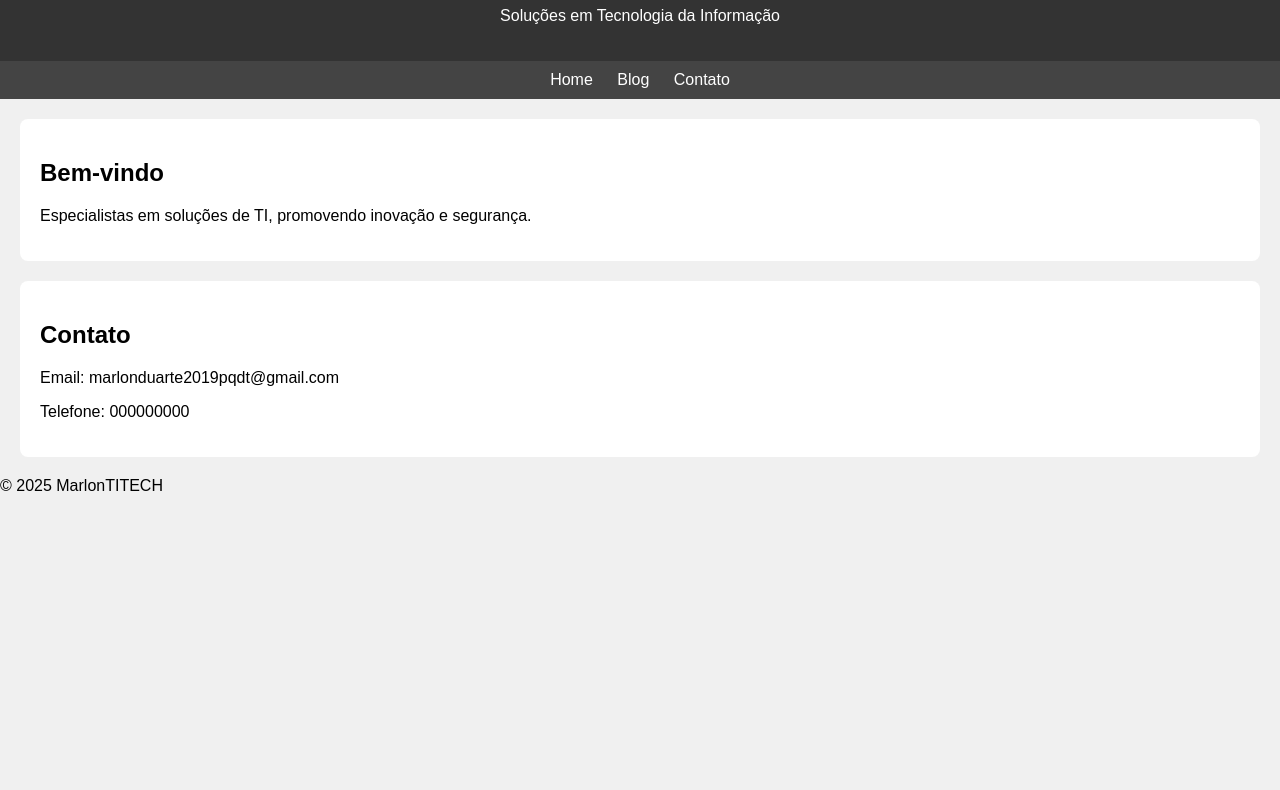
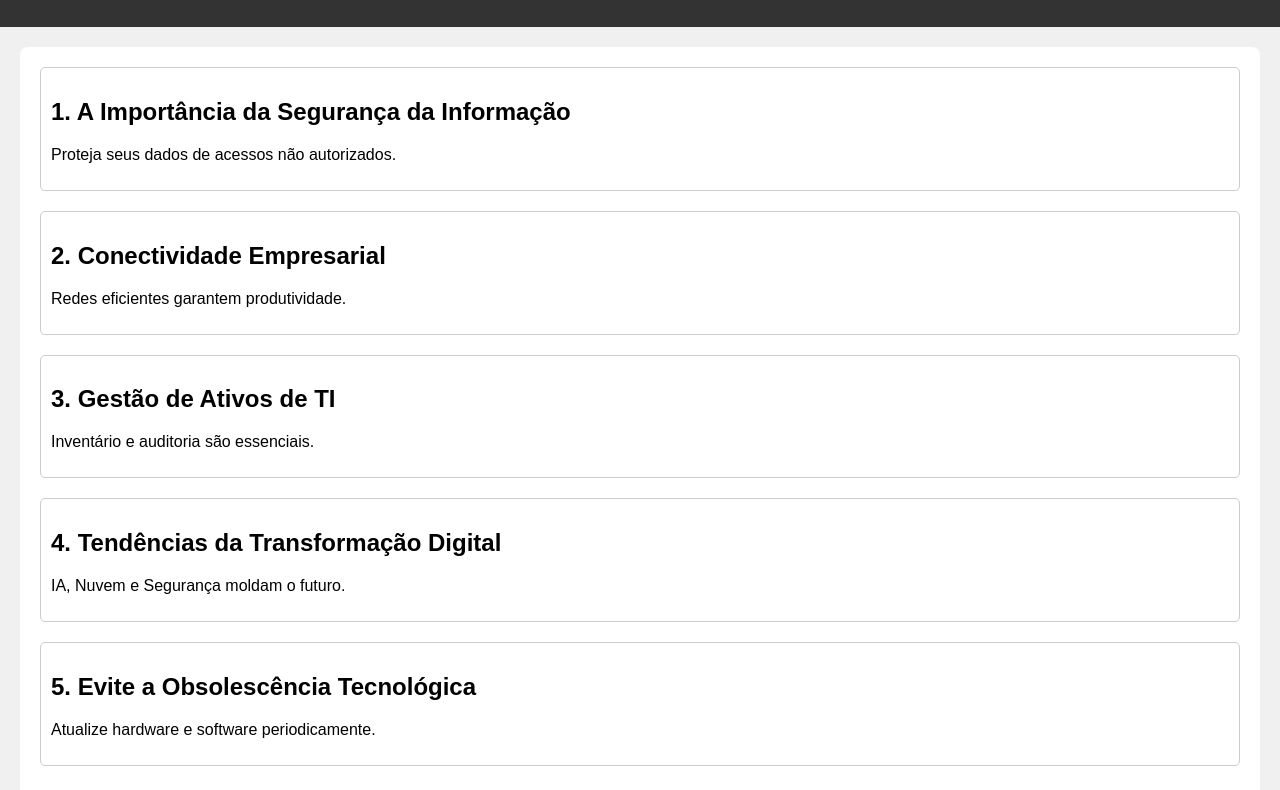
Before and after one commit to emersongracindo/site, a plain HTML site: page index.html in a window 1280 px wide. Shown: the part 93-883 px from the top of the page. Before the commit the page ends 800 px from the top, so only its background shows below. Drawn offline with Linux system fonts and the light colour scheme.

Commit message:
Add files via upload

```diff
--- a/index.html
+++ b/index.html
@@ -4,33 +4,39 @@
 <head>
     <meta charset="UTF-8">
     <meta name="viewport" content="width=device-width, initial-scale=1.0">
-    <title>MarlonTITECH - Tecnologia da Informação</title>
+    <title>Blog - MarlonTITECH</title>
     <style>
         body { font-family: Arial; margin: 0; padding: 0; background: #f0f0f0; }
         header { background: #333; color: #fff; padding: 20px; text-align: center; }
-        nav { background: #444; padding: 10px; text-align: center; }
-        nav a { color: white; margin: 0 10px; text-decoration: none; }
         section { padding: 20px; background: #fff; margin: 20px; border-radius: 8px; }
+        .blog-post { margin-bottom: 20px; padding: 10px; border: 1px solid #ccc; border-radius: 5px; }
     </style>
 </head>
 <body>
 <header>
-    <h1>MarlonTITECH</h1>
-    <p>Soluções em Tecnologia da Informação</p>
+    <h1>Blog - MarlonTITECH</h1>
 </header>
-<nav>
-    <a href="#home">Home</a>
-    <a href="blog/index.html">Blog</a>
-    <a href="#contato">Contato</a>
-</nav>
-<section id="home">
-    <h2>Bem-vindo</h2>
-    <p>Especialistas em soluções de TI, promovendo inovação e segurança.</p>
-</section>
-<section id="contato">
-    <h2>Contato</h2>
-    <p>Email: marlonduarte2019pqdt@gmail.com</p>
-    <p>Telefone: 000000000</p>
+<section>
+    <div class="blog-post">
+        <h2>1. A Importância da Segurança da Informação</h2>
+        <p>Proteja seus dados de acessos não autorizados.</p>
+    </div>
+    <div class="blog-post">
+        <h2>2. Conectividade Empresarial</h2>
+        <p>Redes eficientes garantem produtividade.</p>
+    </div>
+    <div class="blog-post">
+        <h2>3. Gestão de Ativos de TI</h2>
+        <p>Inventário e auditoria são essenciais.</p>
+    </div>
+    <div class="blog-post">
+        <h2>4. Tendências da Transformação Digital</h2>
+        <p>IA, Nuvem e Segurança moldam o futuro.</p>
+    </div>
+    <div class="blog-post">
+        <h2>5. Evite a Obsolescência Tecnológica</h2>
+        <p>Atualize hardware e software periodicamente.</p>
+    </div>
 </section>
 <footer>
     <p>&copy; 2025 MarlonTITECH</p>
```
